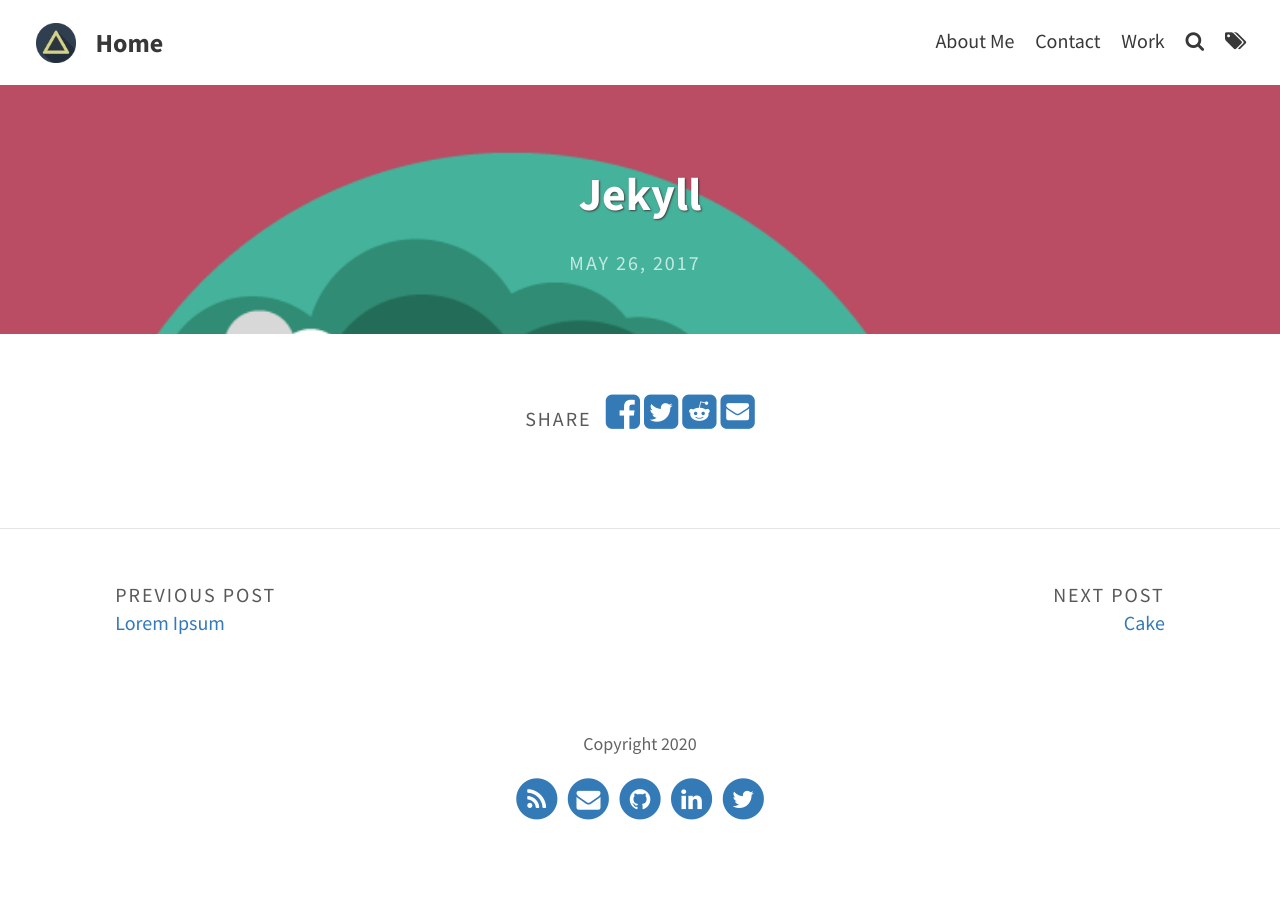
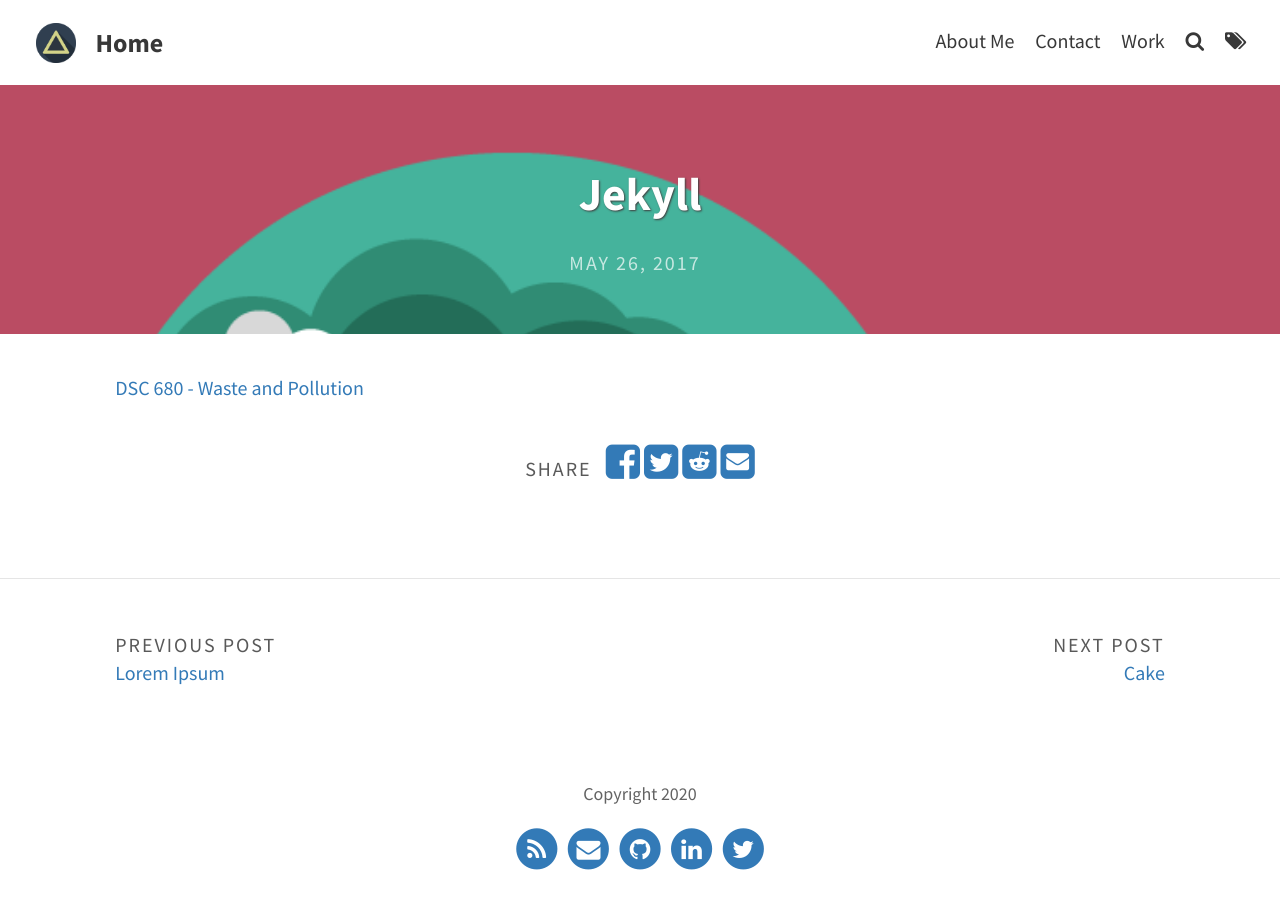
Before and after one commit to knmoses/knmoses.github.io, a Jekyll site: the page built from _portfolio/jekyllblog.md, in a window 1280 px wide. Built offline with Jekyll 4.4.1, drawn with Linux system fonts in a browser that asks for light colours.

Commit message:
Update jekyllblog.md

```diff
--- a/_portfolio/jekyllblog.md
+++ b/_portfolio/jekyllblog.md
@@ -5,3 +5,5 @@ feature-img: "assets/img/portfolio/cabin.png"
 img: "assets/img/portfolio/cabin.png"
 date: 2017-05-26
 ---
+
+[DSC 680 - Waste and Pollution](https://github.com/knmoses/DSC680-Waste-and-Pollution)
```
